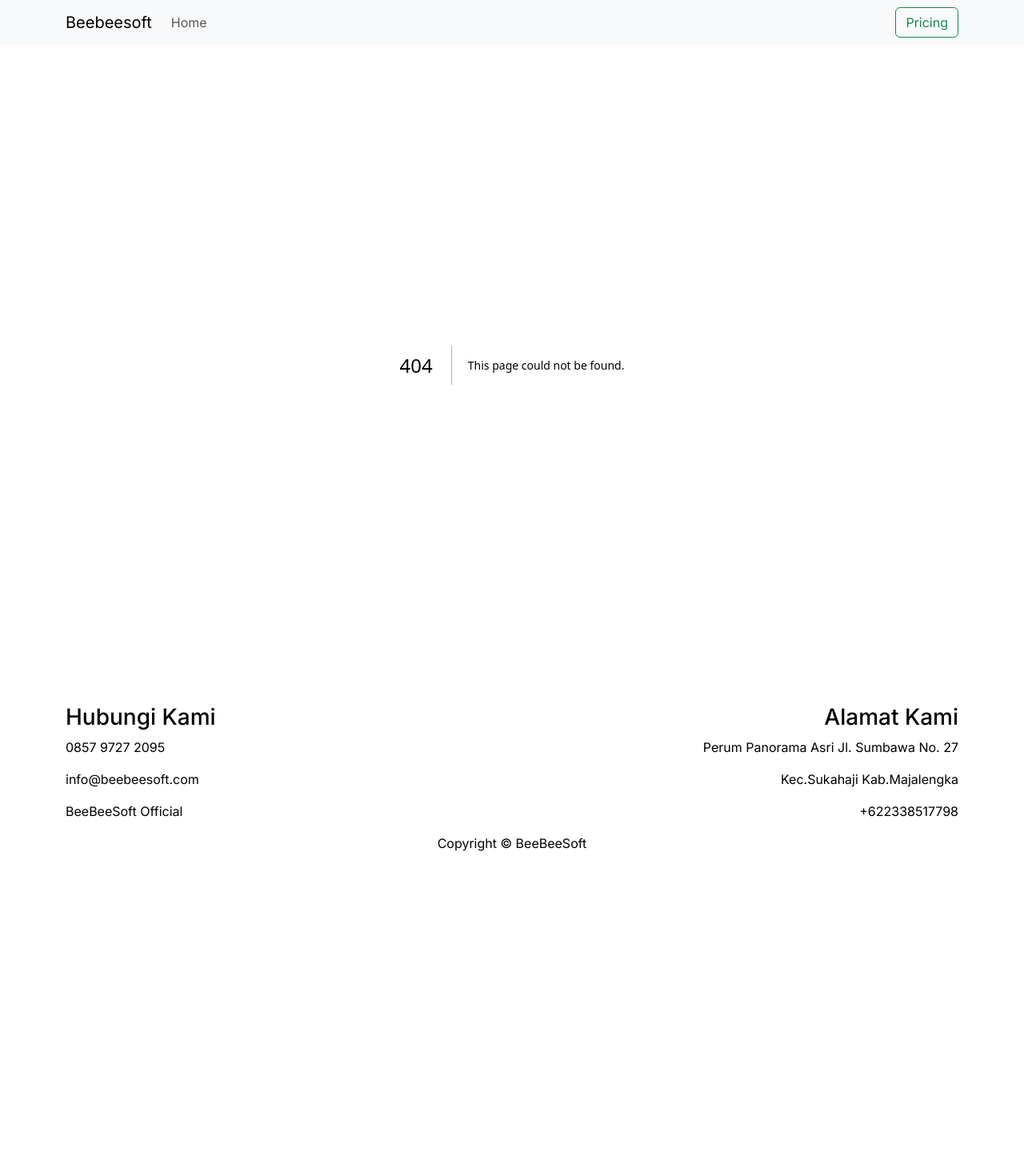
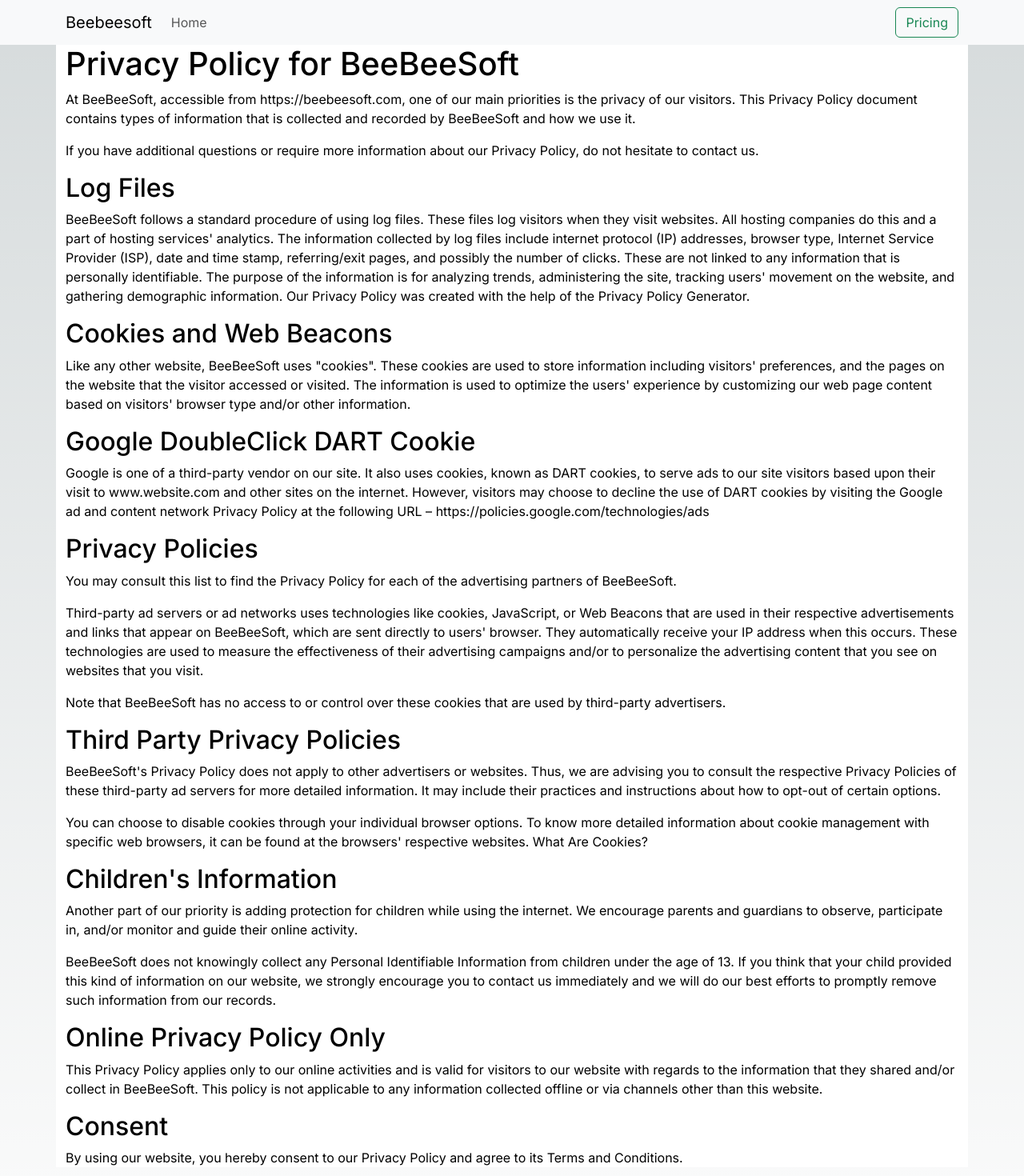
Before and after one commit to beebeesoft-id/beebeesoft-next, a Next.js app: page /about/privacy in a window 1280 px wide. Before the commit this address had no page. Shown: the top 1470 px of the page at 80% size. Before the commit the page ends 1106 px from the top, so only its background shows below. Built offline with nearby package versions, Linux system fonts and the light colour scheme.

Commit message:
[APP] About Privacy

```diff
--- /dev/null
+++ b/src/app/about/privacy/page.tsx
@@ -0,0 +1,56 @@
+
+const privacy = () => {
+  return (
+    <div className="container bgWhite">
+      <h1>Privacy Policy for BeeBeeSoft</h1>
+
+<p>At BeeBeeSoft, accessible from https://beebeesoft.com, one of our main priorities is the privacy of our visitors. This Privacy Policy document contains types of information that is collected and recorded by BeeBeeSoft and how we use it.</p>
+
+<p>If you have additional questions or require more information about our Privacy Policy, do not hesitate to contact us.</p>
+
+<h2>Log Files</h2>
+
+<p>BeeBeeSoft follows a standard procedure of using log files. These files log visitors when they visit websites. All hosting companies do this and a part of hosting services' analytics. The information collected by log files include internet protocol (IP) addresses, browser type, Internet Service Provider (ISP), date and time stamp, referring/exit pages, and possibly the number of clicks. These are not linked to any information that is personally identifiable. The purpose of the information is for analyzing trends, administering the site, tracking users' movement on the website, and gathering demographic information. Our Privacy Policy was created with the help of the <a href="https://www.termsfeed.com/privacy-policy-generator/">Privacy Policy Generator</a>.</p>
+
+<h2>Cookies and Web Beacons</h2>
+
+<p>Like any other website, BeeBeeSoft uses "cookies". These cookies are used to store information including visitors' preferences, and the pages on the website that the visitor accessed or visited. The information is used to optimize the users' experience by customizing our web page content based on visitors' browser type and/or other information.</p>
+
+<h2>Google DoubleClick DART Cookie</h2>
+
+<p>Google is one of a third-party vendor on our site. It also uses cookies, known as DART cookies, to serve ads to our site visitors based upon their visit to www.website.com and other sites on the internet. However, visitors may choose to decline the use of DART cookies by visiting the Google ad and content network Privacy Policy at the following URL – <a href="https://policies.google.com/technologies/ads">https://policies.google.com/technologies/ads</a></p>
+
+
+<h2>Privacy Policies</h2>
+
+<p>You may consult this list to find the Privacy Policy for each of the advertising partners of BeeBeeSoft.</p>
+
+<p>Third-party ad servers or ad networks uses technologies like cookies, JavaScript, or Web Beacons that are used in their respective advertisements and links that appear on BeeBeeSoft, which are sent directly to users' browser. They automatically receive your IP address when this occurs. These technologies are used to measure the effectiveness of their advertising campaigns and/or to personalize the advertising content that you see on websites that you visit.</p>
+
+<p>Note that BeeBeeSoft has no access to or control over these cookies that are used by third-party advertisers.</p>
+
+<h2>Third Party Privacy Policies</h2>
+
+<p>BeeBeeSoft's Privacy Policy does not apply to other advertisers or websites. Thus, we are advising you to consult the respective Privacy Policies of these third-party ad servers for more detailed information. It may include their practices and instructions about how to opt-out of certain options. </p>
+
+<p>You can choose to disable cookies through your individual browser options. To know more detailed information about cookie management with specific web browsers, it can be found at the browsers' respective websites. What Are Cookies?</p>
+
+<h2>Children's Information</h2>
+
+<p>Another part of our priority is adding protection for children while using the internet. We encourage parents and guardians to observe, participate in, and/or monitor and guide their online activity.</p>
+
+<p>BeeBeeSoft does not knowingly collect any Personal Identifiable Information from children under the age of 13. If you think that your child provided this kind of information on our website, we strongly encourage you to contact us immediately and we will do our best efforts to promptly remove such information from our records.</p>
+
+<h2>Online Privacy Policy Only</h2>
+
+<p>This Privacy Policy applies only to our online activities and is valid for visitors to our website with regards to the information that they shared and/or collect in BeeBeeSoft. This policy is not applicable to any information collected offline or via channels other than this website.</p>
+
+<h2>Consent</h2>
+
+<p>By using our website, you hereby consent to our Privacy Policy and agree to its Terms and Conditions.</p>
+
+    </div>
+  )
+}
+
+export default privacy
--- a/src/app/globals.css
+++ b/src/app/globals.css
@@ -108,3 +108,6 @@
     color-scheme: dark;
   }
 }
+.bgWhite {
+  background-color: #fff;
+}
```
